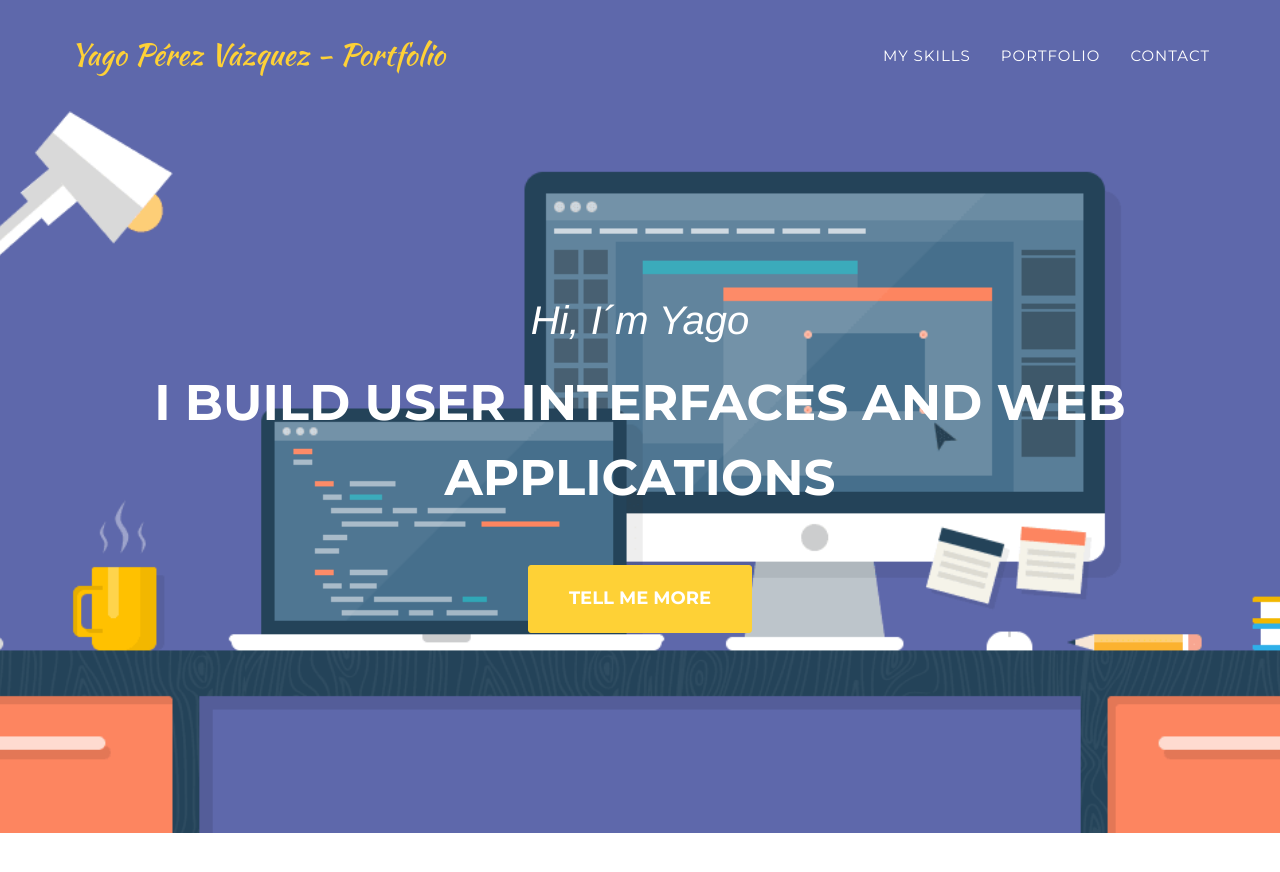
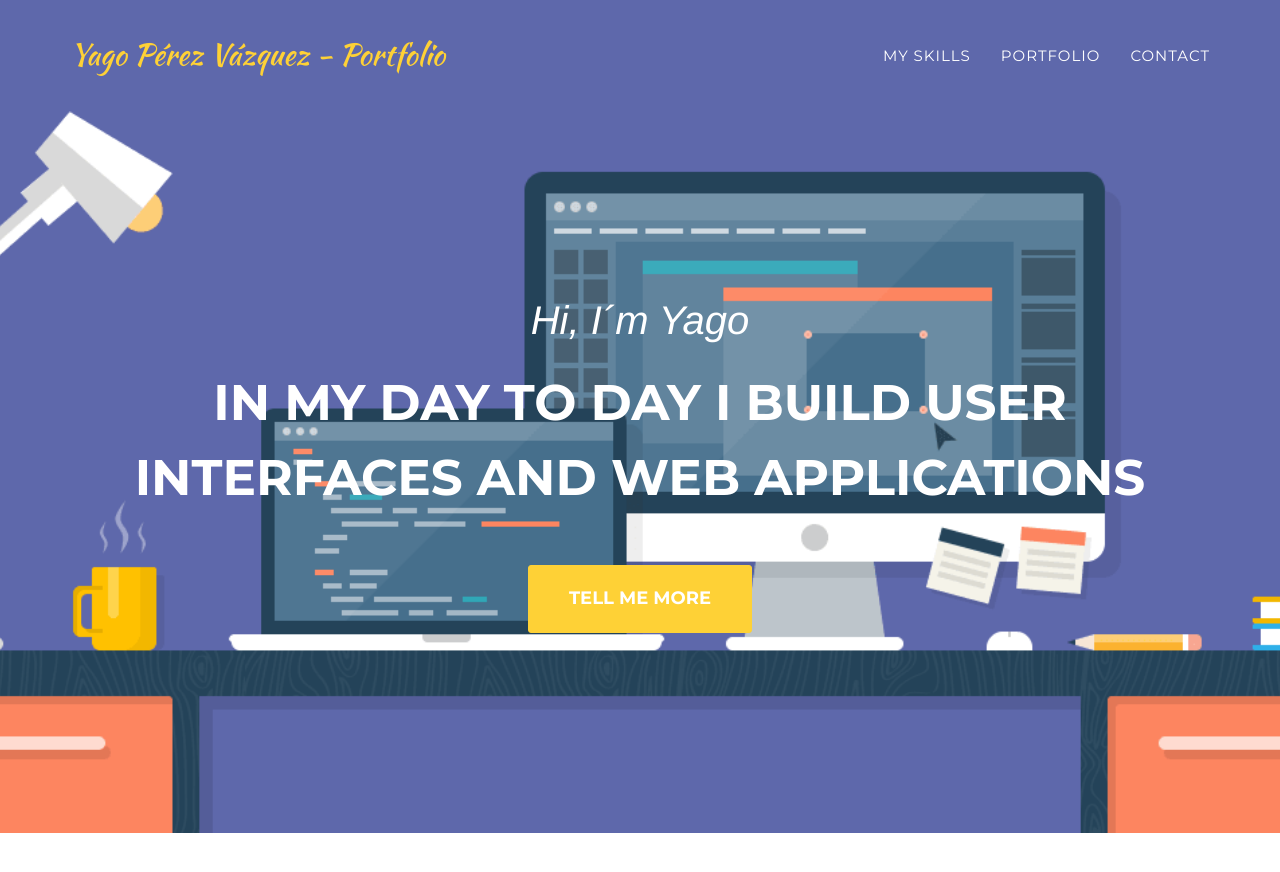
Before and after one commit to yagopv/portfolio, a Jekyll site: the page built from index.html, in a window 1280 px wide and 900 px high. Shown: the top 872 px of the window. Built offline with Jekyll 4.4.1, drawn with Linux system fonts in a browser that asks for light colours; some web fonts are replaced.

Commit message:
Updating portfolio

```diff
--- a/_includes/header.html
+++ b/_includes/header.html
@@ -45,7 +45,7 @@
         <div class="container">
             <div class="intro-text">
                 <div class="intro-lead-in">Hi, I´m Yago</div>
-                <div class="intro-heading">I build user interfaces and web applications</div>
+                <div class="intro-heading">In my day to day I build user interfaces and web applications</div>
                 <a href="#services" class="page-scroll btn btn-xl">Tell me more</a>
             </div>
         </div>
```
